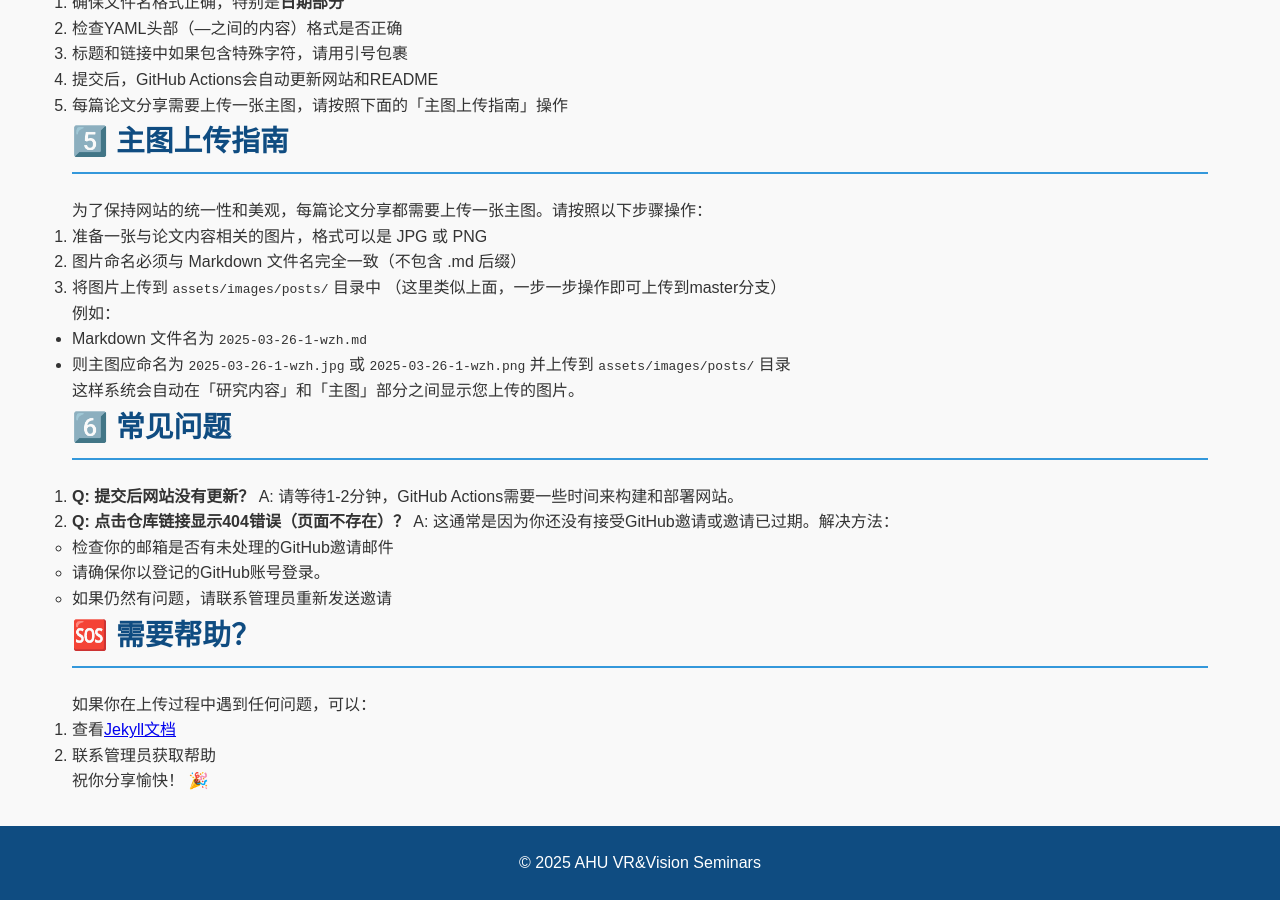
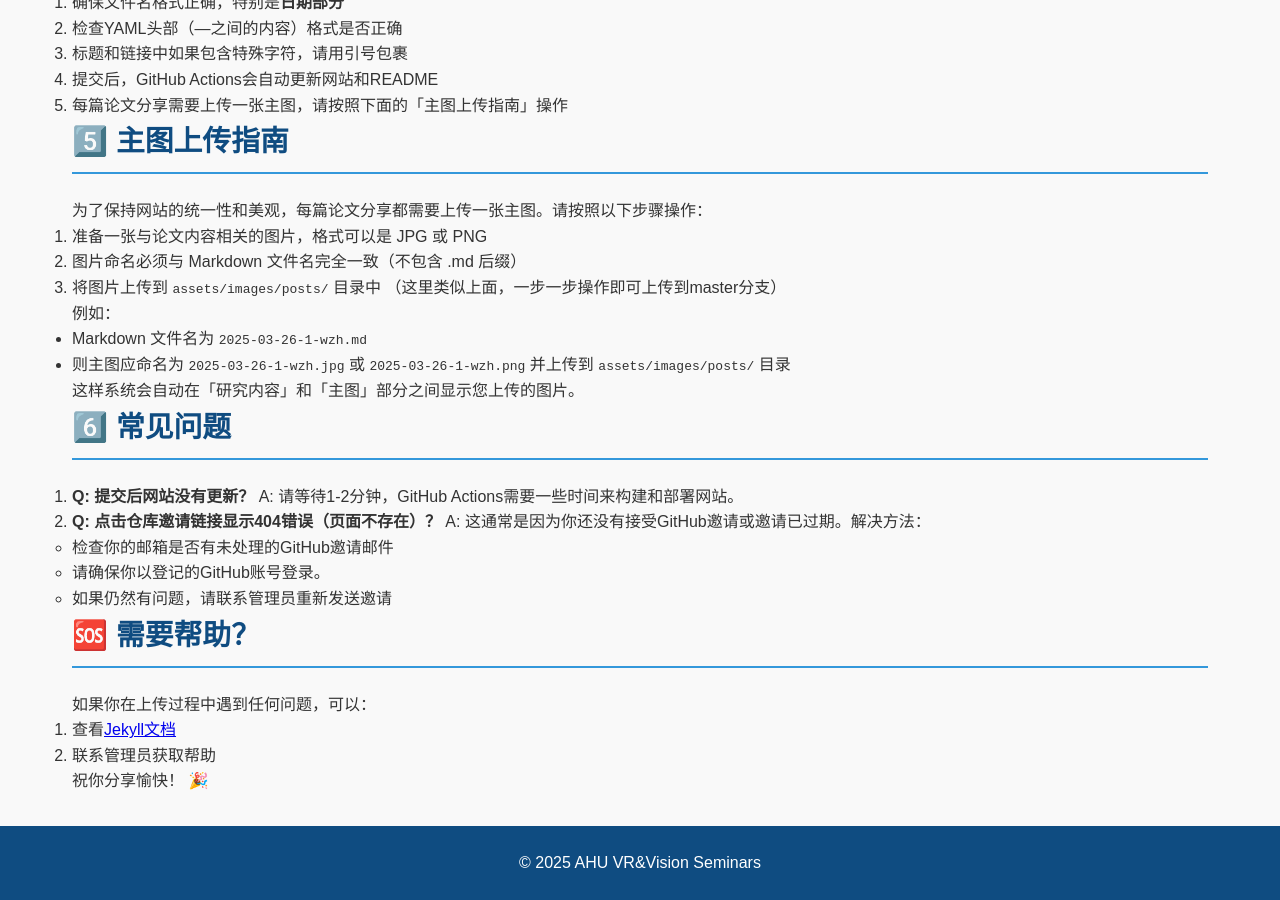
Before and after one commit to yykoyishi/ahu-vrvision-seminar, a Jekyll site: the page built from docs/upload-guide.md, in a window 1280 px wide and 900 px high, scrolled down 1584 px. Built offline with Jekyll 4.4.1, drawn with Linux system fonts in a browser that asks for light colours.

Commit message:
feat: init project

```diff
--- a/docs/upload-guide.md
+++ b/docs/upload-guide.md
@@ -93,7 +93,7 @@ categories: paper
 1. **Q: 提交后网站没有更新？**
    A: 请等待1-2分钟，GitHub Actions需要一些时间来构建和部署网站。
 
-2. **Q: 点击仓库链接显示404错误（页面不存在）？**
+2. **Q: 点击仓库邀请链接显示404错误（页面不存在）？**
    A: 这通常是因为你还没有接受GitHub邀请或邀请已过期。解决方法：
    - 检查你的邮箱是否有未处理的GitHub邀请邮件
    - 请确保你以登记的GitHub账号登录。
```
